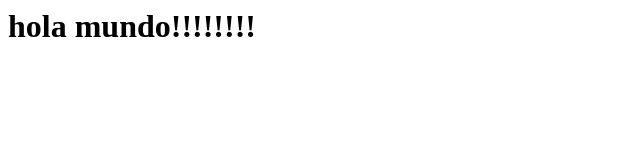
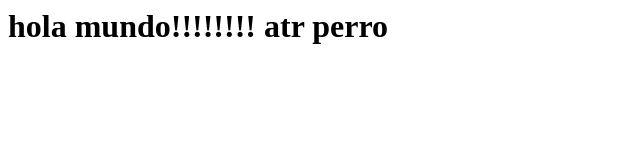
Before and after one commit to GabrielSolioz/portafolio-frontend, a plain HTML site: page index.html in a window 1280 px wide. Shown: the whole page, without its empty margins (0-640 px from the left). Drawn offline with Linux system fonts and the light colour scheme.

Commit message:
Update index.html

```diff
--- a/index.html
+++ b/index.html
@@ -1,3 +1,3 @@
 <h1>
-    hola mundo!!!!!!!!
+    hola mundo!!!!!!!! atr perro
 </h1>
```
